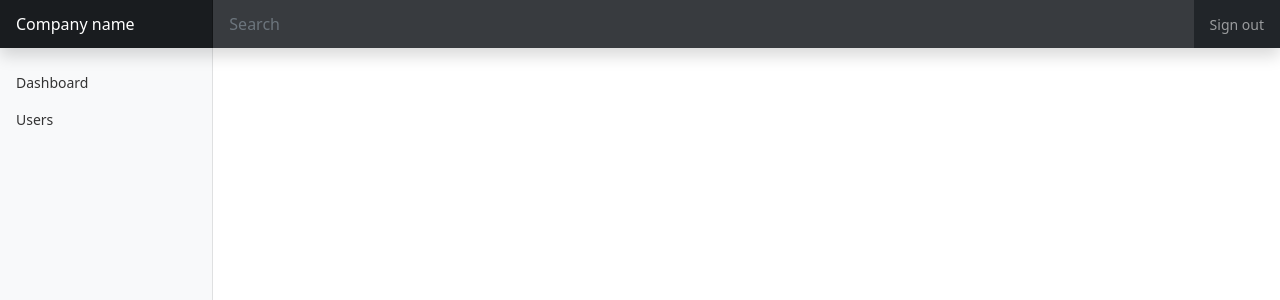
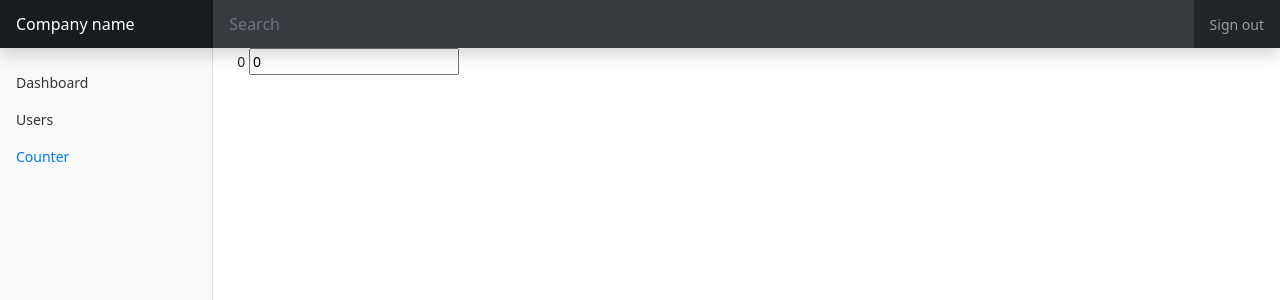
Before and after one commit to mikizdr/vue3-typescript, a Vue app: page /counter in a window 1280 px wide. Shown: the top 300 px of the page. Built offline with nearby package versions, Linux system fonts and the light colour scheme.

Commit message:
Vue3 ref object

```diff
--- a/src/components/Nav.vue
+++ b/src/components/Nav.vue
@@ -15,6 +15,11 @@
             Users
           </router-link>
         </li>
+        <li class="nav-item">
+          <router-link to="/counter" class="nav-link" active-class="active">
+            Counter
+          </router-link>
+        </li>
       </ul>
     </div>
   </nav>
--- /dev/null
+++ b/src/pages/Counter.vue
@@ -0,0 +1,20 @@
+<template>
+  {{ counter }}
+  <input type="number" v-model="counter" />
+</template>
+
+<script>
+import { ref } from "vue";
+
+export default {
+  name: "Counter",
+
+  setup() {
+    const counter = ref(0);
+
+    return {
+      counter,
+    };
+  },
+};
+</script>
--- a/src/router/index.ts
+++ b/src/router/index.ts
@@ -2,6 +2,7 @@ import { createRouter, createWebHistory, RouteRecordRaw } from "vue-router";
 
 import Dashboard from "@/pages/Dashboard.vue";
 import Users from "@/pages/Users.vue";
+import Counter from "@/pages/Counter.vue";
 
 const routes: Array<RouteRecordRaw> = [
   {
@@ -12,6 +13,10 @@ const routes: Array<RouteRecordRaw> = [
     path: "/users",
     component: Users,
   },
+  {
+    path: "/counter",
+    component: Counter,
+  },
 ];
 
 const router = createRouter({
```
